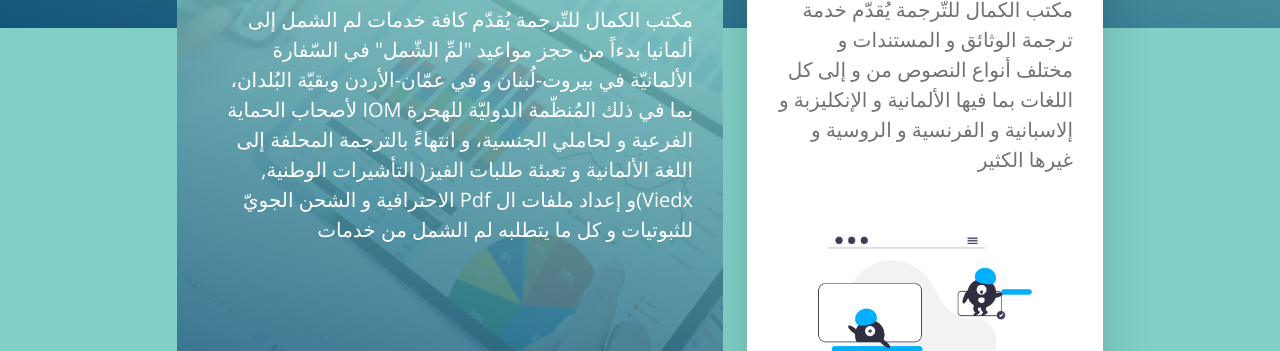
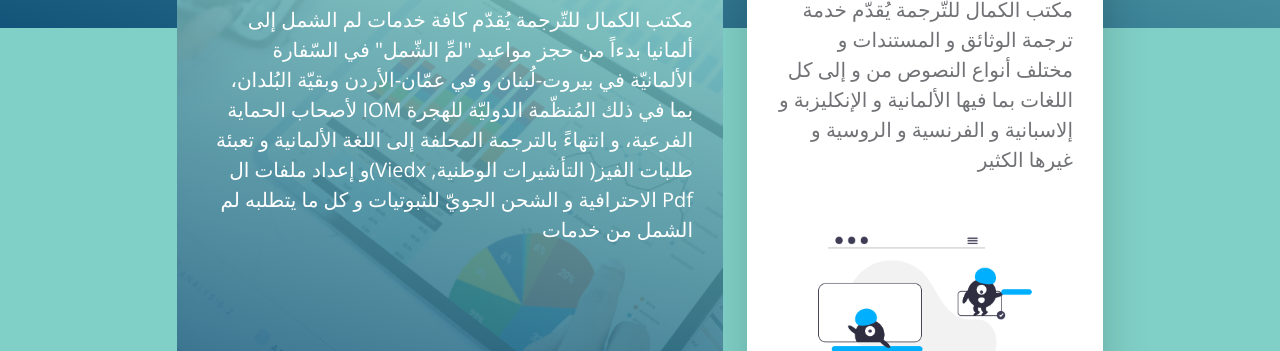
Before and after one commit to jananajar20/al-kamal, a plain HTML site: page index.html in a window 1280 px wide. Shown: the part 447-798 px from the top of the page. Drawn offline with nearby package versions, Linux system fonts and the light colour scheme.

Commit message:
Fix sentence

```diff
--- a/index.html
+++ b/index.html
@@ -152,7 +152,7 @@ https://templatemo.com/tm-590-topic-listing
                                         <div>
                                             <h3 class="text-white mb-2 text-end">خدمات لمّ الشمل إلى ألمانيا</h3>
                                             <!--<p class="text-white text-end">ترجمة مُحلّفة من و إلى اللّغة الألمانيّة</p>-->
-                                            <p class="text-white text-end">مكتب الكمال للتّرجمة يُقدّم كافة خدمات لم الشمل إلى ألمانيا بدءاً من  حجز مواعيد "لمِّ الشّمل" في السّفارة الألمانيّة في بيروت-لُبنان و في عمّان-الأردن وبقيّة البُلدان، بما في ذلك المُنظّمة الدوليّة للهجرة IOM لأصحاب الحماية الفرعية و لحاملي الجنسية، و انتهاءً بالترجمة المحلفة إلى اللغة الألمانية و تعبئة طلبات الفيز( التأشيرات الوطنية, Viedx)و  إعداد ملفات ال Pdf الاحترافية  و الشحن الجويّ للثبوتيات و كل ما يتطلبه لم الشمل من خدمات</p>
+                                            <p class="text-white text-end">مكتب الكمال للتّرجمة يُقدّم كافة خدمات لم الشمل إلى ألمانيا بدءاً من  حجز مواعيد "لمِّ الشّمل" في السّفارة الألمانيّة في بيروت-لُبنان و في عمّان-الأردن وبقيّة البُلدان، بما في ذلك المُنظّمة الدوليّة للهجرة IOM لأصحاب الحماية الفرعية، و انتهاءً بالترجمة المحلفة إلى اللغة الألمانية و تعبئة طلبات الفيز( التأشيرات الوطنية, Viedx)و  إعداد ملفات ال Pdf الاحترافية  و الشحن الجويّ للثبوتيات و كل ما يتطلبه لم الشمل من خدمات</p>
 
                                             <!-- <a href="topics-detail.html" class="btn custom-btn mt-2 mt-lg-3">Learn More</a> -->
                                         </div>
```
